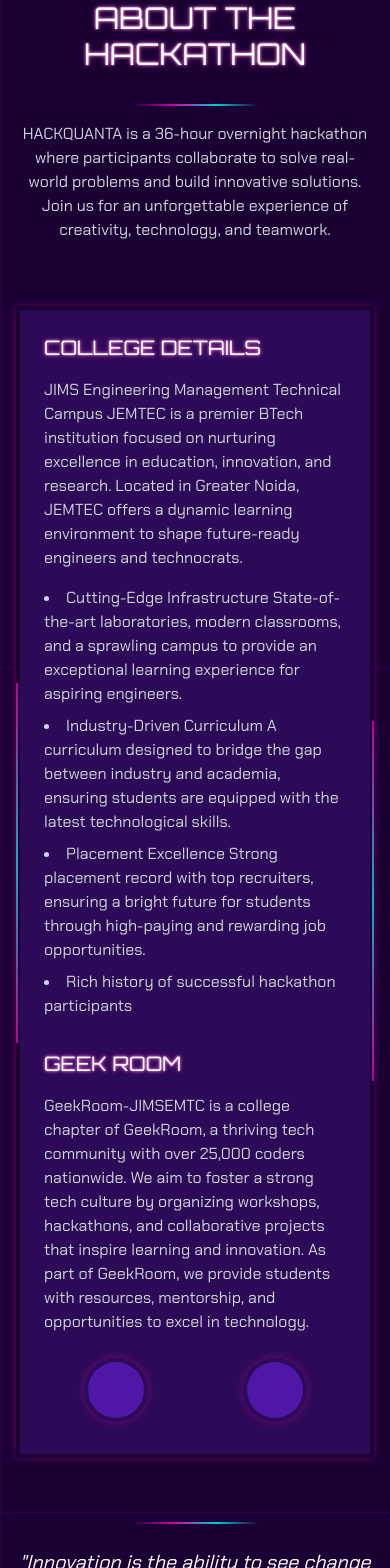
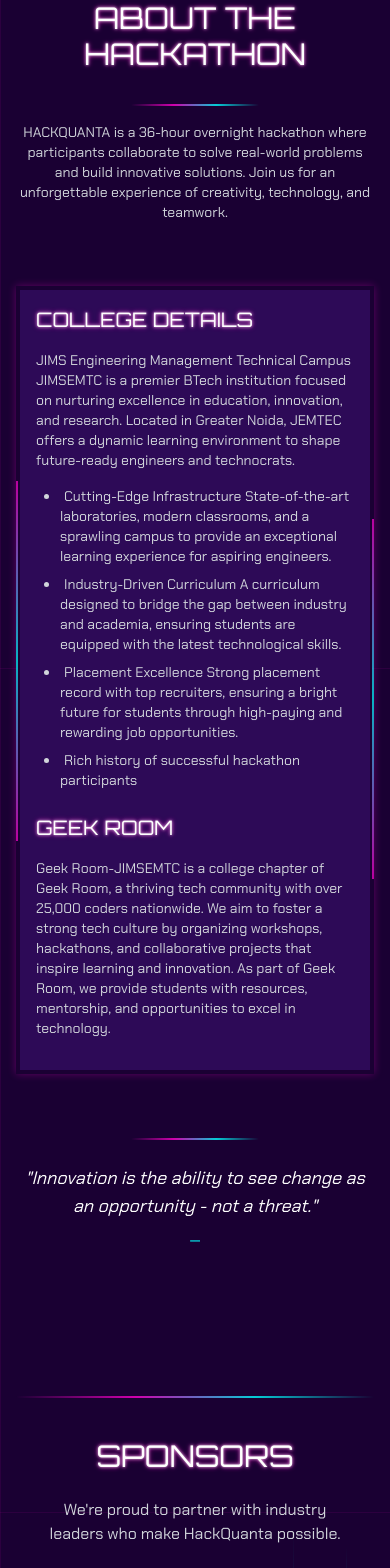
Before and after one commit to Mohitclan/hack-quanta, a React (Vite) app: page / in a window 390 px wide. Shown: the part 1020-2588 px from the top of the page. Built offline with nearby package versions, Linux system fonts and the light colour scheme.

Commit message:
Revert file

```diff
--- a/src/components/AboutSection.tsx
+++ b/src/components/AboutSection.tsx
@@ -40,7 +40,7 @@ const AboutSection = () => {
         <div ref={addRevealRef} className="reveal mb-16 text-center">
           <h2 className="text-3xl md:text-4xl font-display mb-4 neon-text inline-block">ABOUT THE HACKATHON</h2>
           <div className="horizontal-line w-32 mx-auto my-4"></div>
-          <p className="max-w-3xl mx-auto text-gray-300">
+          <p className="max-w-3xl mx-auto text-gray-300 text-sm md:text-base">
            HACKQUANTA is a 36-hour overnight hackathon where participants collaborate to solve real-world problems and build innovative solutions.
             Join us for an unforgettable experience of
             creativity, technology, and teamwork.
@@ -49,49 +49,30 @@ const AboutSection = () => {
 
         <div ref={addRevealRef} className="reveal mb-16">
           <div className="cyber-box p-1 md:p-2">
-            <div className="bg-cyber-darkPurple p-6 flex flex-col md:flex-row gap-8">
+            <div className="bg-cyber-darkPurple p-4 md:p-6 flex flex-col md:flex-row gap-6 md:gap-8">
               <div className="flex-1">
                 <h3 className="text-xl font-display mb-4 neon-text-cyan">COLLEGE DETAILS</h3>
-                <p className="mb-4 text-gray-300">
+                <p className="mb-4 text-gray-300 text-sm md:text-base">
                   JIMS Engineering Management Technical Campus
-JEMTEC is a premier BTech institution focused on nurturing excellence in education, innovation, and research. Located in Greater Noida, JEMTEC offers a dynamic learning environment to shape future-ready engineers and technocrats.
-
-
+                  JIMSEMTC is a premier BTech institution focused on nurturing excellence in education, innovation, and research. Located in Greater Noida, JEMTEC offers a dynamic learning environment to shape future-ready engineers and technocrats.
                 </p>
-                <ul className="list-disc list-inside text-gray-300 space-y-2">
-                  <li>Cutting-Edge Infrastructure
-State-of-the-art laboratories, modern classrooms, and a sprawling campus to provide an exceptional learning experience for aspiring engineers.</li>
-                  <li>Industry-Driven Curriculum
-A curriculum designed to bridge the gap between industry and academia, ensuring students are equipped with the latest technological skills.</li>
-                  <li>Placement Excellence
-Strong placement record with top recruiters, ensuring a bright future for students through high-paying and rewarding job opportunities.</li>
-                  <li>Rich history of successful hackathon participants</li>
+                <ul className="list-disc list-inside text-gray-300 space-y-2 text-sm md:text-base">
+                  <li className="pl-2 -indent-4 ml-4">Cutting-Edge Infrastructure
+                  State-of-the-art laboratories, modern classrooms, and a sprawling campus to provide an exceptional learning experience for aspiring engineers.</li>
+                  <li className="pl-2 -indent-4 ml-4">Industry-Driven Curriculum
+                  A curriculum designed to bridge the gap between industry and academia, ensuring students are equipped with the latest technological skills.</li>
+                  <li className="pl-2 -indent-4 ml-4">Placement Excellence
+                  Strong placement record with top recruiters, ensuring a bright future for students through high-paying and rewarding job opportunities.</li>
+                  <li className="pl-2 -indent-4 ml-4">Rich history of successful hackathon participants</li>
                 </ul>
               </div>
               <div className="flex-1">
                 <h3 className="text-xl font-display mb-4 neon-text">GEEK ROOM</h3>
-                <p className="mb-4 text-gray-300">
-                 GeekRoom-JIMSEMTC is a college chapter of GeekRoom,
-                  a thriving tech community with over 25,000 coders nationwide.
+                <p className="mb-4 text-gray-300 text-sm md:text-base">
+                  Geek Room-JIMSEMTC is a college chapter of Geek Room, a thriving tech community with over 25,000 coders nationwide.
                   We aim to foster a strong tech culture by organizing workshops, hackathons, and collaborative projects that inspire learning and innovation.
-                  As part of GeekRoom, we provide students with resources, mentorship, and opportunities to excel in technology.
+                  As part of Geek Room, we provide students with resources, mentorship, and opportunities to excel in technology.
                 </p>
-                <div className="grid grid-cols-2 gap-4 mt-6">
-                  <div className="text-center">
-                    <div className="w-16 h-16 rounded-full mx-auto mb-2 cyber-box p-1">
-                      <div className="w-full h-full rounded-full bg-cyber-purple"></div>
-                    </div>
-                    <p className="font-display text-neon-cyan"></p>
-                    <p className="text-xs text-gray-400"></p>
-                  </div>
-                  <div className="text-center">
-                    <div className="w-16 h-16 rounded-full mx-auto mb-2 cyber-box p-1">
-                      <div className="w-full h-full rounded-full bg-cyber-purple"></div>
-                    </div>
-                    <p className="font-display text-neon-pink"></p>
-                    <p className="text-xs text-gray-400"></p>
-                  </div>
-                </div>
               </div>
             </div>
           </div>
@@ -100,7 +81,7 @@ Strong placement record with top recruiters, ensuring a bright future for studen
         <div ref={addRevealRef} className="reveal text-center">
           <div className="horizontal-line w-32 mx-auto my-6"></div>
           <blockquote className="max-w-2xl mx-auto">
-            <p className="text-xl text-white italic">
+            <p className="text-lg md:text-xl text-white italic">
               "Innovation is the ability to see change as an opportunity - not a threat."
             </p>
             <footer className="mt-2 text-neon-cyan">— </footer>
```
